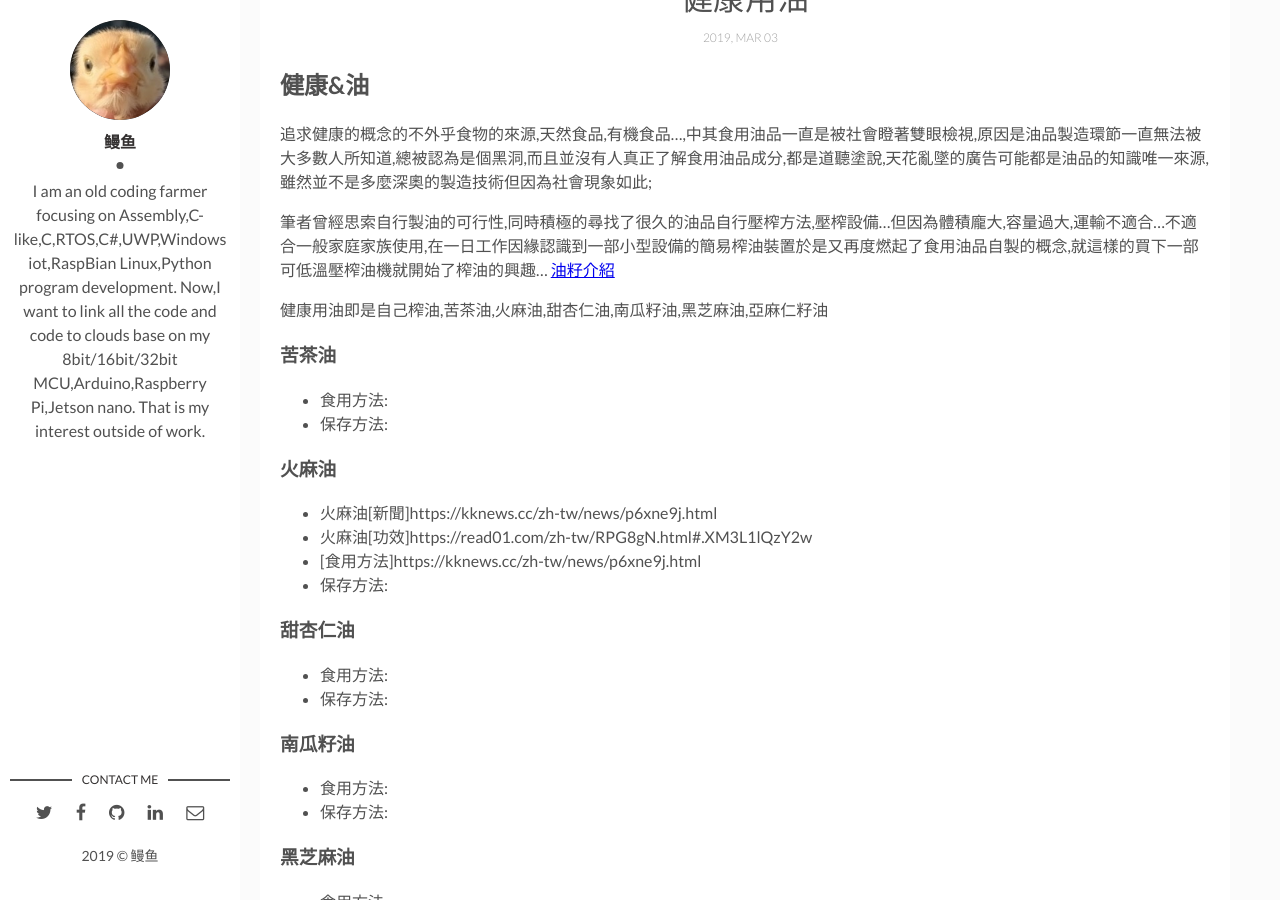
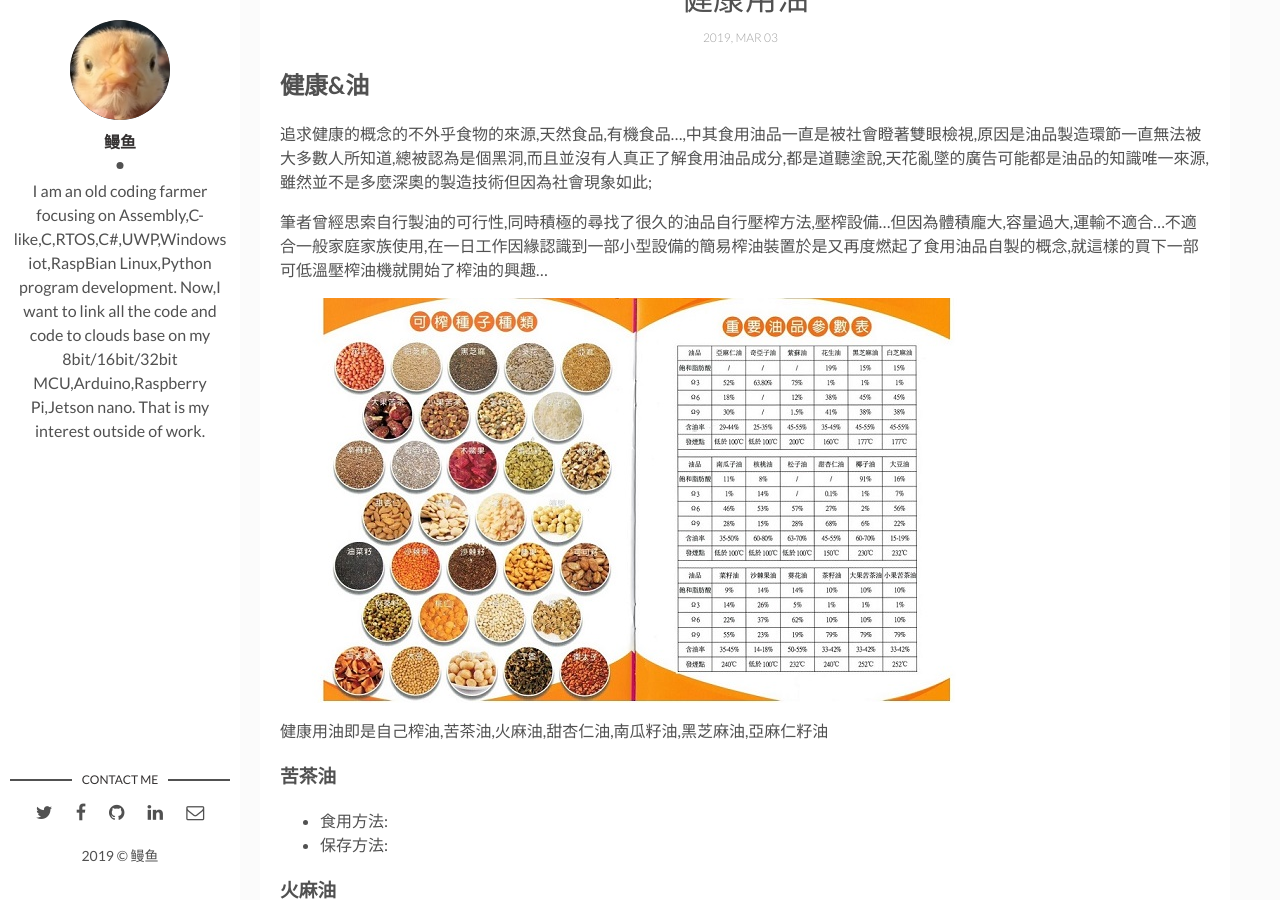
Before and after one commit to louisopen/louisopen.github.io, a Jekyll site: the page built from _posts/2019-03-03-Homemade-oil.markdown, in a window 1280 px wide and 900 px high, scrolled down 573 px. Built offline with Jekyll 4.4.1, drawn with Linux system fonts in a browser that asks for light colours; comment, search, counter and statistics services are not loaded.

Commit message:
update picture

```diff
--- a/_posts/2019-03-03-Homemade-oil.markdown
+++ b/_posts/2019-03-03-Homemade-oil.markdown
@@ -10,7 +10,8 @@
 追求健康的概念的不外乎食物的來源,天然食品,有機食品...,中其食用油品一直是被社會瞪著雙眼檢視,原因是油品製造環節一直無法被大多數人所知道,總被認為是個黑洞,而且並沒有人真正了解食用油品成分,都是道聽塗說,天花亂墜的廣告可能都是油品的知識唯一來源,雖然並不是多麼深奧的製造技術但因為社會現象如此;
 
 筆者曾經思索自行製油的可行性,同時積極的尋找了很久的油品自行壓榨方法,壓榨設備...但因為體積龐大,容量過大,運輸不適合...不適合一般家庭家族使用,在一日工作因緣認識到一部小型設備的簡易榨油裝置於是又再度燃起了食用油品自製的概念,就這樣的買下一部可低溫壓榨油機就開始了榨油的興趣...
-[油籽介紹]({{site.baseurl}}/assets/img/oil.jpg)
+
+![油籽介紹]({{site.baseurl}}/assets/img/oil.jpg)
 
 健康用油即是自己榨油,苦茶油,火麻油,甜杏仁油,南瓜籽油,黑芝麻油,亞麻仁籽油
 
```
